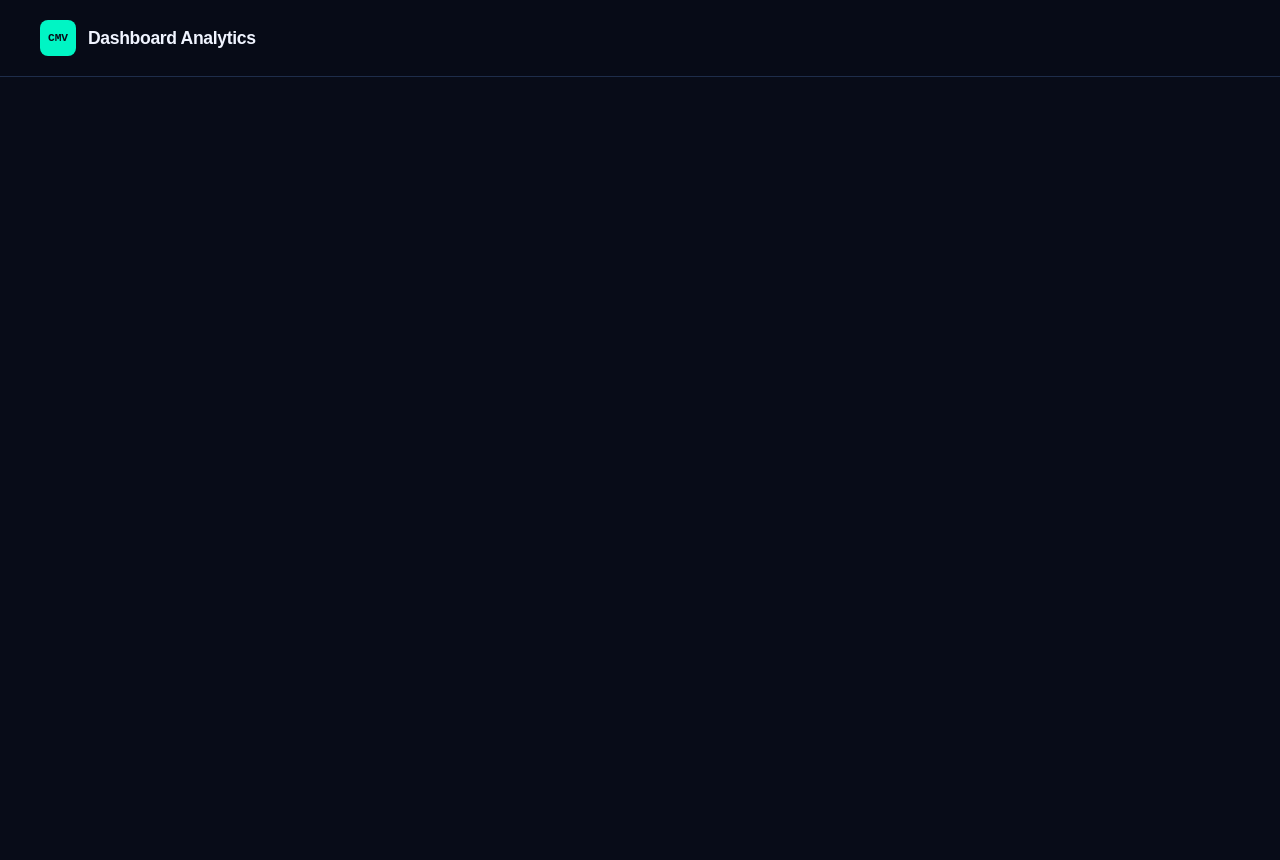
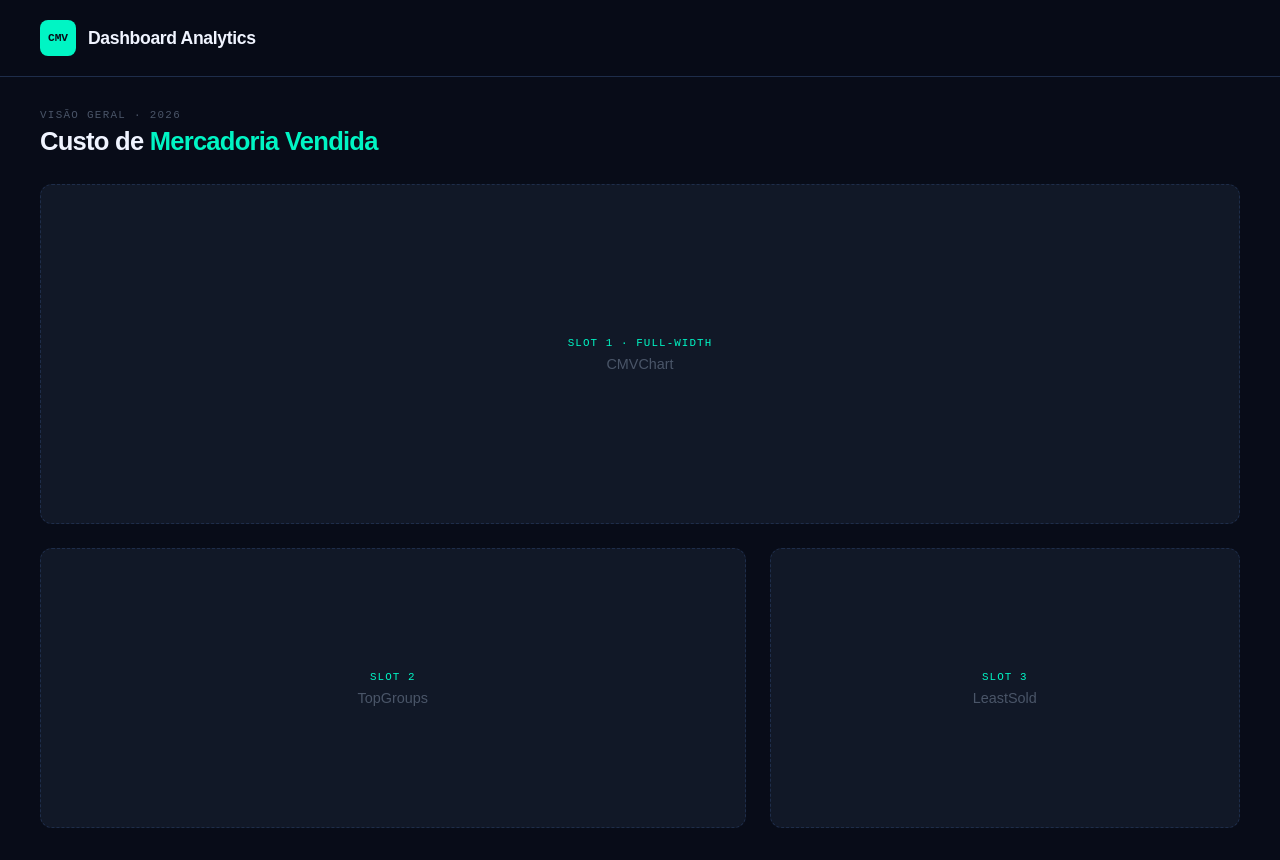
Before and after one commit to evertonProgramadorCriativo/Dashboard-Mercadoria-Vendida, a React (Create React App) app: page / in a window 1280 px wide. Before the commit the page ends 800 px from the top, so only its background shows below. Built offline with nearby package versions, Linux system fonts and the light colour scheme.

Commit message:
feat(dashboard): cria layout Main com grid de 3 cards placeholder

```diff
--- a/src/App.js
+++ b/src/App.js
@@ -1,19 +1,13 @@
-import React, { useEffect } from "react";
+import React from "react";
 import GlobalStyle from "./styles/GlobalStyle";
 import Header from "./components/Header";
+import MainLayout from "./components/MainLayout";
 function App() {
-  useEffect(() => {
-    // Teste para verificar se as CSS vars estão acessíveis
-    //getPropertyValue('--accent-cyan').trim() para remover espaços extras
-    const cyan = getComputedStyle(document.documentElement)
-      .getPropertyValue("--accent-cyan")
-      .trim();
-    console.log("--accent-cyan:", cyan);
-  }, []);
   return (
     <>
       <GlobalStyle />
       <Header />
+      <MainLayout />
     </>
   );
 }
--- /dev/null
+++ b/src/components/MainLayout.js
@@ -0,0 +1,114 @@
+import React from "react";
+import styled from "styled-components";
+
+// MainLayout — grid com 3 slots: CMVChart, TopGroups, LeastSold
+const Wrapper = styled.main`
+  max-width: 1400px;
+  margin: 0 auto;
+  padding: 2rem 2.5rem;
+`;
+
+const PageTitle = styled.div`
+  margin-bottom: 1.75rem;
+
+  .sub {
+    font-family: var(--font-mono);
+    font-size: 0.68rem;
+    color: var(--text-muted);
+    text-transform: uppercase;
+    letter-spacing: 0.12em;
+    margin-bottom: 0.4rem;
+  }
+
+  h2 {
+    font-size: 1.6rem;
+    font-weight: 800;
+    letter-spacing: -0.03em;
+
+    em {
+      font-style: normal;
+      color: var(--accent-cyan);
+    }
+  }
+`;
+// Grid responsivo: 1 coluna em telas pequenas, 2 colunas em telas médias, e 2 colunas com proporção 3:2 em telas grandes
+const Grid = styled.div`
+  display: grid;
+  gap: 1.5rem;
+  grid-template-columns: 1fr;
+
+  .full {
+    grid-column: 1 / -1;
+  }
+
+  @media (min-width: 900px) {
+    grid-template-columns: 1fr 1fr;
+  }
+  @media (min-width: 1200px) {
+    grid-template-columns: 3fr 2fr;
+  }
+`;
+// Placeholder estilizado para os slots, com título e descrição do conteúdo esperado
+const Placeholder = styled.div`
+  background: var(--bg-card);
+  border: 1px dashed var(--border);
+  border-radius: var(--radius);
+  min-height: ${({ $h }) => $h || "200px"};
+  display: flex;
+  flex-direction: column;
+  align-items: center;
+  justify-content: center;
+  gap: 0.4rem;
+
+  .slot-label {
+    font-family: var(--font-mono);
+    font-size: 0.68rem;
+    color: var(--accent-cyan);
+    text-transform: uppercase;
+    letter-spacing: 0.1em;
+  }
+
+  .slot-name {
+    font-size: 0.9rem;
+    color: var(--text-muted);
+  }
+`;
+// MainLayout component: exibe o título da página e os placeholders para os gráficos, com console.table para mostrar o status de cada slot
+function MainLayout() {
+  console.table({
+    "slot-1 (full)": "CMVChart — aguardando  ",
+    "slot-2": "TopGroups — aguardando  ",
+    "slot-3": "LeastSold — aguardando  ",
+  });
+
+  return (
+    <Wrapper>
+      {/* Título da página com subtítulo e destaque em "Mercadoria Vendida" */}
+      <PageTitle>
+        <div className="sub">Visão geral · 2026</div>
+        <h2>
+          Custo de <em>Mercadoria Vendida</em>
+        </h2>
+      </PageTitle>
+      {/* Grid responsivo com 3 slots: o primeiro ocupa toda a largura, e os outros dois ficam lado a lado em telas maiores */}
+      <Grid>
+        <Placeholder className="full" $h="340px">
+          <span className="slot-label">slot 1 · full-width</span>
+          <span className="slot-name">CMVChart </span>
+        </Placeholder>
+
+        <Placeholder $h="280px">
+          <span className="slot-label">slot 2</span>
+          <span className="slot-name">TopGroups </span>
+        </Placeholder>
+
+        <Placeholder $h="280px">
+          <span className="slot-label">slot 3</span>
+          <span className="slot-name">LeastSold </span>
+        </Placeholder>
+      </Grid>
+    </Wrapper>
+  );
+}
+
+export default MainLayout;
```
